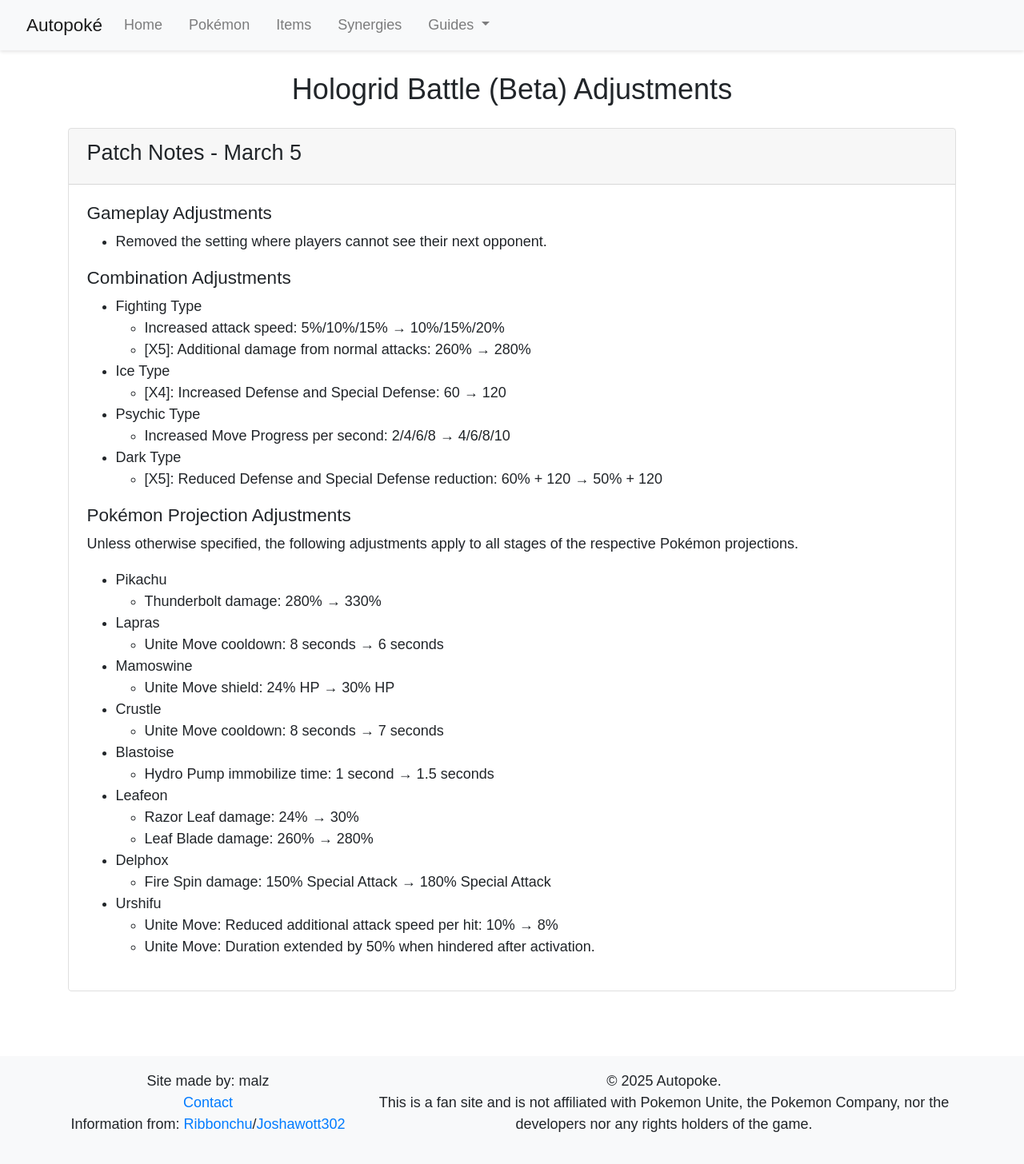
After one commit to malz414/autopoke, a Django app: page /patch_notes/ in a window 1280 px wide. The commit adds this page. Shown: the whole page at 80% size. Run offline with Django 5.2, Linux system fonts and the light colour scheme; some libraries are stand-ins or nearby versions.

Commit message:
changes to the patch notes

```diff
--- a/craft_catalogue/catalogue/templates/base.html
+++ b/craft_catalogue/catalogue/templates/base.html
@@ -44,6 +44,7 @@
                             Guides
                         </a>
                         <ul class="dropdown-menu" aria-labelledby="guidesDropdown">
+                            <li><a class="dropdown-item" href="{% url 'patch_notes' %}">Patch Notes</a></li>
                             <li><a class="dropdown-item" href="{% url 'installation' %}">How to Install</a></li>
                             <li><a class="dropdown-item" href="{% url 'tier_list' %}">Tier List</a></li>
                         </ul>
--- /dev/null
+++ b/craft_catalogue/catalogue/templates/catalogue/patch_notes.html
@@ -0,0 +1,98 @@
+{% extends 'base.html' %}
+
+{% block content %}
+
+<!-- Container for Patch Notes -->
+<div class="container mt-4">
+    <div class="row">
+        <div class="col-md-12">
+            <h2 class="text-center mb-4">Hologrid Battle (Beta) Adjustments</h2>
+
+            <div class="card mb-4">
+                <div class="card-header">
+                    <h4>Patch Notes - March 5</h4>
+                </div>
+                <div class="card-body">
+                    <h5>Gameplay Adjustments</h5>
+                    <ul>
+                        <li>Removed the setting where players cannot see their next opponent.</li>
+                    </ul>
+
+                    <h5>Combination Adjustments</h5>
+                    <ul>
+                        <li><strong>Fighting Type</strong>
+                            <ul>
+                                <li>Increased attack speed: 5%/10%/15% → 10%/15%/20%</li>
+                                <li>[X5]: Additional damage from normal attacks: 260% → 280%</li>
+                            </ul>
+                        </li>
+                        <li><strong>Ice Type</strong>
+                            <ul>
+                                <li>[X4]: Increased Defense and Special Defense: 60 → 120</li>
+                            </ul>
+                        </li>
+                        <li><strong>Psychic Type</strong>
+                            <ul>
+                                <li>Increased Move Progress per second: 2/4/6/8 → 4/6/8/10</li>
+                            </ul>
+                        </li>
+                        <li><strong>Dark Type</strong>
+                            <ul>
+                                <li>[X5]: Reduced Defense and Special Defense reduction: 60% + 120 → 50% + 120</li>
+                            </ul>
+                        </li>
+                    </ul>
+
+                    <h5>Pokémon Projection Adjustments</h5>
+                    <p>Unless otherwise specified, the following adjustments apply to all stages of the respective Pokémon projections.</p>
+                    <ul>
+                        <li><strong>Pikachu</strong>
+                            <ul>
+                                <li>Thunderbolt damage: 280% → 330%</li>
+                            </ul>
+                        </li>
+                        <li><strong>Lapras</strong>
+                            <ul>
+                                <li>Unite Move cooldown: 8 seconds → 6 seconds</li>
+                            </ul>
+                        </li>
+                        <li><strong>Mamoswine</strong>
+                            <ul>
+                                <li>Unite Move shield: 24% HP → 30% HP</li>
+                            </ul>
+                        </li>
+                        <li><strong>Crustle</strong>
+                            <ul>
+                                <li>Unite Move cooldown: 8 seconds → 7 seconds</li>
+                            </ul>
+                        </li>
+                        <li><strong>Blastoise</strong>
+                            <ul>
+                                <li>Hydro Pump immobilize time: 1 second → 1.5 seconds</li>
+                            </ul>
+                        </li>
+                        <li><strong>Leafeon</strong>
+                            <ul>
+                                <li>Razor Leaf damage: 24% → 30%</li>
+                                <li>Leaf Blade damage: 260% → 280%</li>
+                            </ul>
+                        </li>
+                        <li><strong>Delphox</strong>
+                            <ul>
+                                <li>Fire Spin damage: 150% Special Attack → 180% Special Attack</li>
+                            </ul>
+                        </li>
+                        <li><strong>Urshifu</strong>
+                            <ul>
+                                <li>Unite Move: Reduced additional attack speed per hit: 10% → 8%</li>
+                                <li>Unite Move: Duration extended by 50% when hindered after activation.</li>
+                            </ul>
+                        </li>
+                    </ul>
+                </div>
+            </div>
+        </div>
+    </div>
+</div>
+
+{% endblock %}
--- a/craft_catalogue/catalogue/urls.py
+++ b/craft_catalogue/catalogue/urls.py
@@ -31,6 +31,8 @@ urlpatterns = [
     path('synergies/<slug:slug>/', views.synergy_detail_json, name='synergy_detail_json'),
     path('installation/', views.installation, name='installation'),
      path('tier_list/', views.tier_list, name='tier_list'),
+    path('patch_notes/', views.patch_notes, name='patch_notes'),
+
 
     # HTML view for synergy details (if needed elsewhere)
     path('synergy/<slug:slug>/', views.synergy_detail, name='synergy_detail'),
--- a/craft_catalogue/catalogue/views.py
+++ b/craft_catalogue/catalogue/views.py
@@ -41,6 +41,9 @@ def pokemon_list_view(request):
     pokemon_list = sorted(Pokemon.objects.all(), key=lambda p: int(p.rank))
 
     return render(request, 'pokemon_list.html', {'pokemon_list': pokemon_list})
+
+def patch_notes(request):
+    return render(request,'catalogue/patch_notes.html')
 
 
 
```
Also changed, not shown: craft_catalogue/db.sqlite3, 1 other file.
